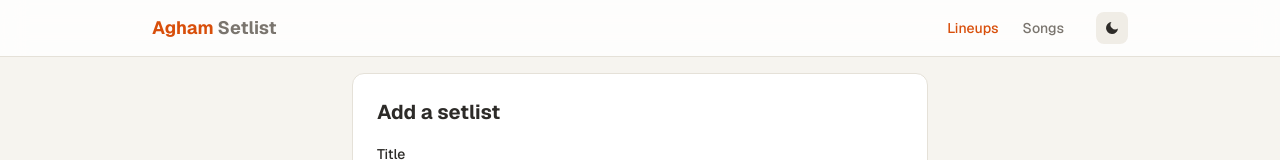
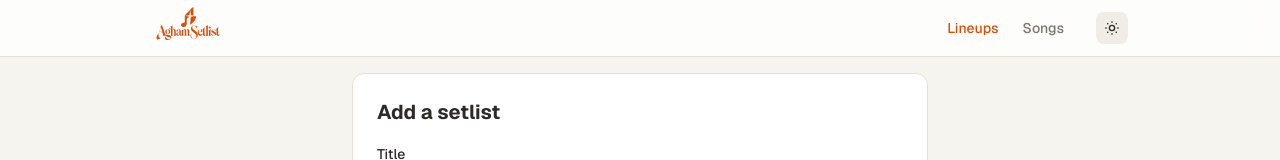
Before and after one commit to johndhalecpe/AGHAM-Worship-Setlist-App., a Next.js app: page /setlists/new in a window 1280 px wide. Shown: the top 160 px of the page. Built offline with nearby package versions, Linux system fonts and the light colour scheme.

Commit message:
fixed the broken codes from previous session

```diff
--- a/components/layout/Header.tsx
+++ b/components/layout/Header.tsx
@@ -1,6 +1,8 @@
 "use client";
 
+import { useState, useEffect } from "react";
 import Link from "next/link";
+import Image from "next/image";
 import { usePathname } from "next/navigation";
 
 const navLinks = [
@@ -10,9 +12,17 @@ const navLinks = [
 
 export default function Header() {
   const pathname = usePathname();
+  const [isDark, setIsDark] = useState(true);
+
+  useEffect(() => {
+    const stored = localStorage.getItem("theme");
+    const dark = stored !== "light";
+    setIsDark(dark);
+  }, []);
 
   function toggleTheme() {
-    const next = !document.documentElement.classList.contains("dark");
+    const next = !isDark;
+    setIsDark(next);
     document.documentElement.classList.toggle("dark", next);
     localStorage.setItem("theme", next ? "dark" : "light");
   }
@@ -31,11 +41,15 @@ export default function Header() {
       <div className="max-w-5xl mx-auto px-4 sm:px-6 h-14 flex items-center justify-between">
         <Link
           href="/"
-          className="inline-block text-center sm:text-left font-bold text-base sm:text-lg"
-          style={{ color: "var(--color-text)" }}
+          className="inline-flex items-center"
         >
-          <span className="block sm:inline" style={{ color: "#D84F0B" }}>Agham</span>
-          <span className="block sm:inline text-sm sm:text-lg sm:ml-1" style={{ color: "var(--color-text-secondary)" }}>Setlist</span>
+          <Image
+            src="/transparent-logo.svg"
+            alt="Agham Setlist"
+            className="h-15 sm:h-18 w-auto mt-0.5"
+            width={40}
+            height={40}
+          />
         </Link>
         <nav className="flex items-center gap-3 sm:gap-6">
           {navLinks.map((link) => (
@@ -63,18 +77,11 @@ export default function Header() {
           ))}
           <button
             onClick={toggleTheme}
-            className="ml-2 p-2 rounded-lg transition-colors"
+            className="ml-2 p-2 rounded-lg transition-colors active:scale-95"
             style={{
-              color: "var(--color-text-secondary)",
               backgroundColor: "var(--color-surface-muted)",
+              touchAction: "manipulation",
             }}
-            onMouseEnter={(e) =>
-              ((e.target as HTMLElement).style.color = "var(--color-text)")
-            }
-            onMouseLeave={(e) =>
-              ((e.target as HTMLElement).style.color =
-                "var(--color-text-secondary)")
-            }
             aria-label="Toggle theme"
           >
             <svg
@@ -83,8 +90,11 @@ export default function Header() {
               fill="none"
               stroke="currentColor"
               strokeWidth={2}
-              className="w-4 h-4 hidden dark:block"
-              style={{ color: "var(--color-text)" }}
+              className="w-4 h-4"
+              style={{
+                color: "var(--color-text)",
+                display: isDark ? "block" : "none",
+              }}
             >
               <circle cx="12" cy="12" r="4" />
               <path d="M12 2v2" />
@@ -100,10 +110,13 @@ export default function Header() {
               xmlns="http://www.w3.org/2000/svg"
               viewBox="0 0 24 24"
               fill="currentColor"
-              className="w-4 h-4 block dark:hidden"
-              style={{ color: "var(--color-text)" }}
+              className="w-4 h-4"
+              style={{
+                color: "var(--color-text)",
+                display: isDark ? "none" : "block",
+              }}
             >
-              <path d="M21 12.79A9 9 0 1 1 11.21 3 7 7 0 0 0 21 12.79z" />
+              <path fillRule="evenodd" d="M21 12.79A9 9 0 1 1 11.21 3 7 7 0 0 0 21 12.79z" />
             </svg>
           </button>
         </nav>
--- a/components/setlists/DatePicker.tsx
+++ b/components/setlists/DatePicker.tsx
@@ -166,7 +166,7 @@ export default function DatePicker({ value, onChange, minDate }: Props) {
 
       {open && (
         <div
-          className="absolute z-50 mt-2 rounded-xl p-4 shadow-lg w-72"
+          className="absolute left-0 z-50 mt-2 rounded-xl p-4 shadow-lg w-full sm:w-72"
           style={{
             backgroundColor: "var(--color-surface-card)",
             border: "1px solid var(--color-border)",
--- a/components/setlists/SetlistContent.tsx
+++ b/components/setlists/SetlistContent.tsx
@@ -296,22 +296,23 @@ export default function SetlistContent({
           </div>
         ) : (
           <div
-            className="rounded-xl p-6 relative"
+            className="rounded-xl p-6"
             style={{
               backgroundColor: "var(--color-surface-card)",
               border: "1px solid var(--color-border)",
             }}
           >
-            <div className="sm:pr-0 pr-24">
+            <div className="flex items-start justify-between gap-4">
+              <div className="min-w-0">
                 <h2
-                className="text-2xl font-bold"
+                  className="text-xl sm:text-2xl font-bold break-words"
                   style={{ color: "var(--color-text)" }}
                 >
                   {setlist.date}
                 </h2>
                 {setlist.title && (
                   <p
-                  className="mt-1"
+                    className="mt-1 text-sm sm:text-base"
                     style={{ color: "var(--color-text-secondary)" }}
                   >
                     {setlist.title}
@@ -334,17 +335,17 @@ export default function SetlistContent({
                       xmlns="http://www.w3.org/2000/svg"
                       viewBox="0 0 20 20"
                       fill="currentColor"
-                    className="w-3.5 h-3.5"
+                      className="w-3.5 h-3.5 shrink-0"
                       style={{ color: "#D84F0B" }}
                     >
                       <path d="M10 8a3 3 0 1 0 0-6 3 3 0 0 0 0 6ZM3.465 14.493a1.23 1.23 0 0 0 .41 1.412A9.957 9.957 0 0 0 10 18c2.31 0 4.438-.784 6.131-2.1.43-.333.604-.903.408-1.41a7.002 7.002 0 0 0-13.074.003Z" />
                     </svg>
-                  Song leader: {setlist.song_leader}
+                    {setlist.song_leader}
                   </p>
                 )}
               </div>
               {!isPast && (
-              <div className="sm:static sm:flex sm:flex-wrap sm:gap-2 absolute top-3 right-3 flex-col gap-1.5">
+                <div className="flex flex-col gap-1.5 shrink-0">
                   <button
                     onClick={startEditing}
                     className="rounded-lg px-3 py-1 text-xs font-medium transition-colors"
@@ -368,6 +369,7 @@ export default function SetlistContent({
                   </button>
                 </div>
               )}
+            </div>
           </div>
         )}
       </div>
```
Lines whose indentation alone changed are shown as unchanged.
